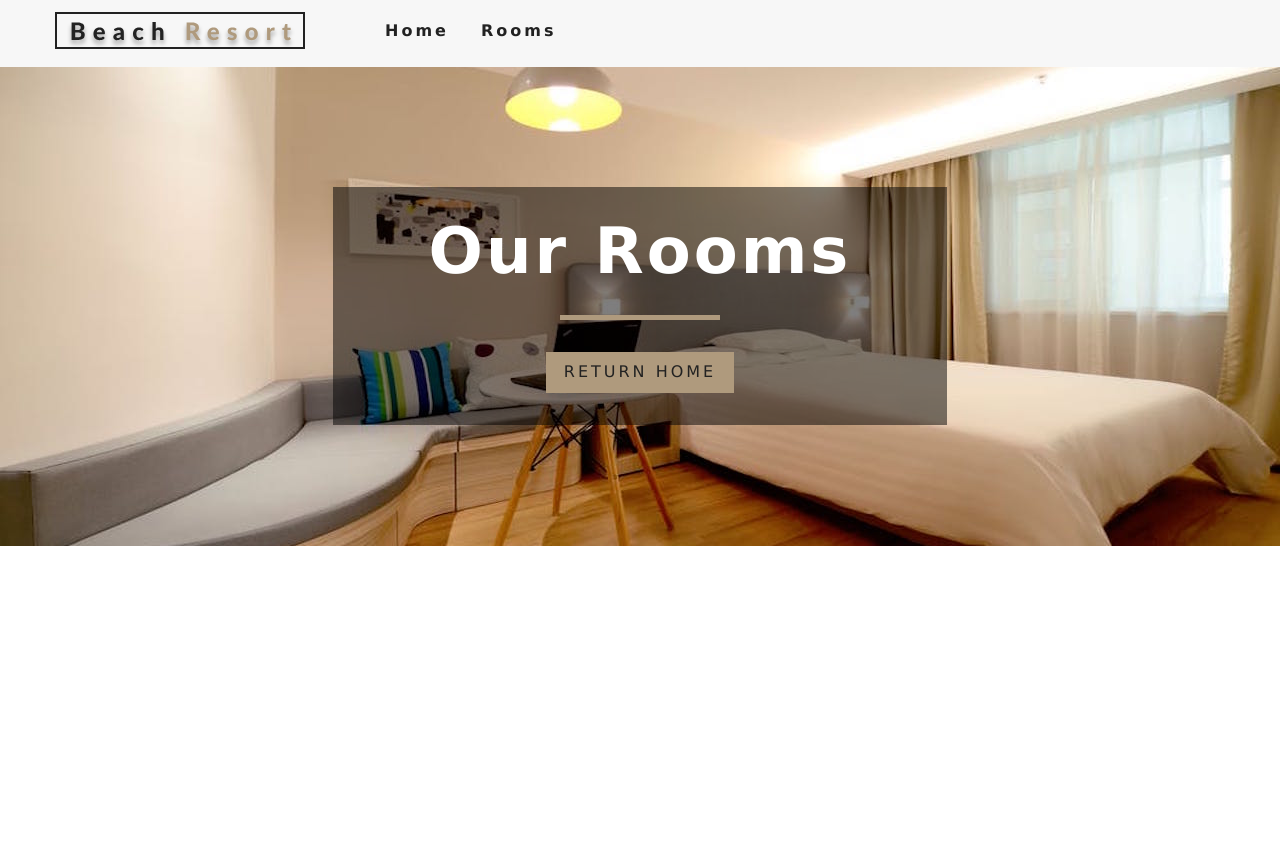
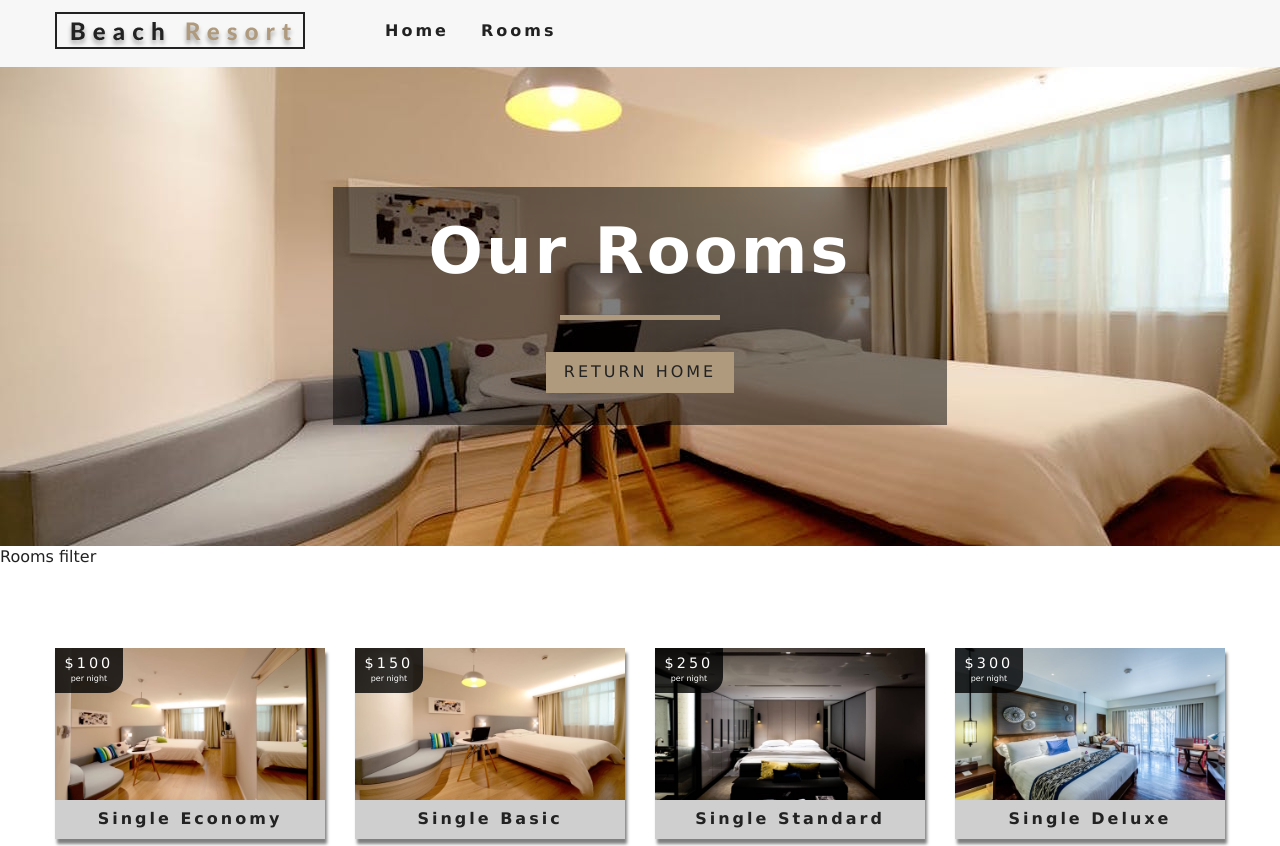
Before and after one commit to irvingzamora28/mern-hotel-booking, a React (Create React App) app: page /rooms in a window 1280 px wide. Shown: the top 846 px of the page. Before the commit the page ends 800 px from the top, so only its background shows below. Built offline with nearby package versions, Linux system fonts and the light colour scheme.

Commit message:
Fixed bug RoomsContainer

```diff
--- a/src/components/RoomsContainer.js
+++ b/src/components/RoomsContainer.js
@@ -7,6 +7,10 @@
 
 function RoomContainer({ context }) {
     const { loading, sortedRooms, rooms } = context
+
+    if (loading) {
+        return <Loading />
+    }
 
     return (
         <>
--- a/src/context.js
+++ b/src/context.js
@@ -54,9 +54,7 @@
     return function ConsumerWrapper(props) {
         return <RoomConsumer>
             {
-                (value) => {
-                    <Component {...props} context={value} />
-                }
+                (value) => <Component {...props} context={value} />
             }
         </RoomConsumer>
     }
```
